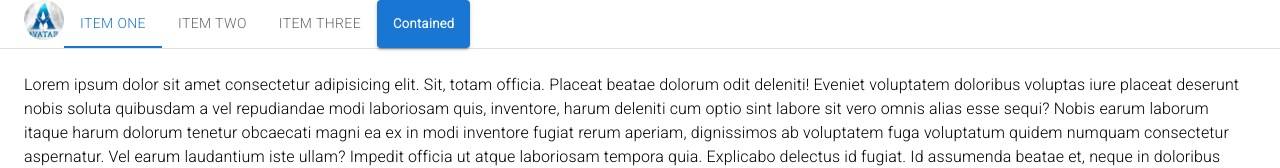
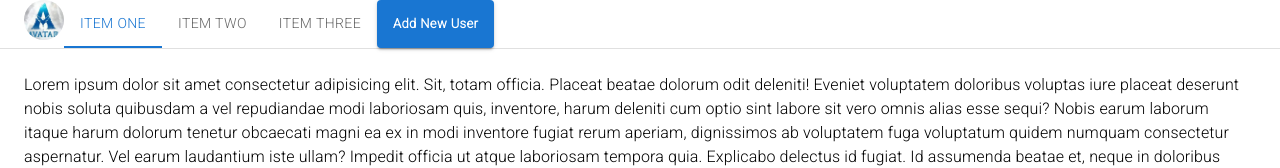
Before and after one commit to asomania/Task-Table, a Next.js app: page /layouts/Navbar in a window 1280 px wide. Shown: the top 168 px of the page. Built offline with nearby package versions, Linux system fonts and the light colour scheme; a web font is replaced by a local one.

Commit message:
feat : Buton içerik değişti

```diff
--- a/pages/layouts/Navbar.tsx
+++ b/pages/layouts/Navbar.tsx
@@ -77,7 +77,7 @@ export default function BasicTabs() {
                 fontSize: "13px",
               }}
             >
-              Contained
+              Add New User
             </Button>
           </Container>
         </Box>
```
